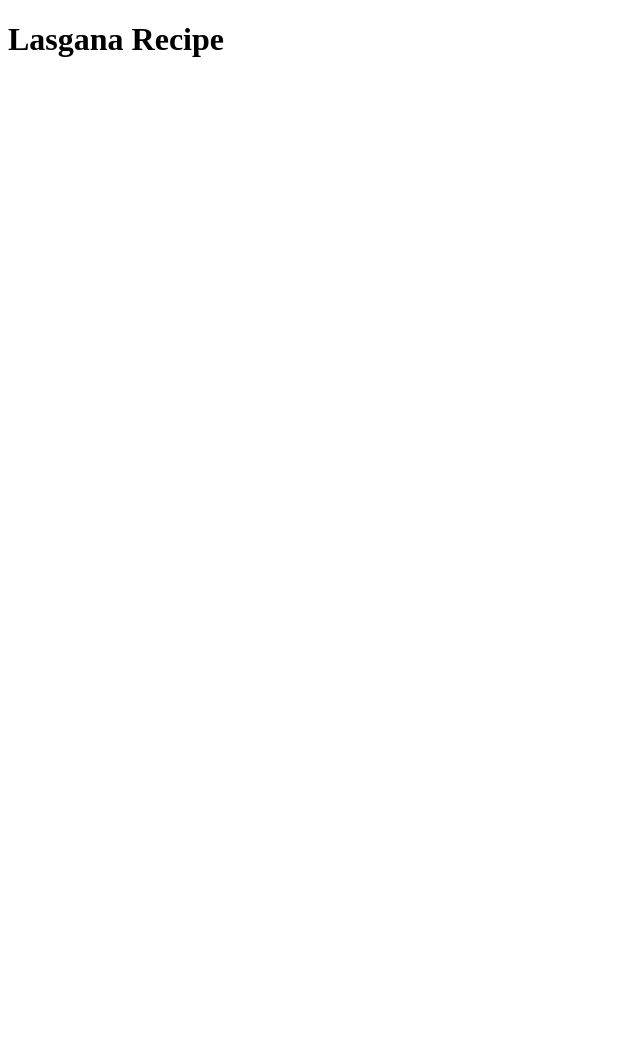
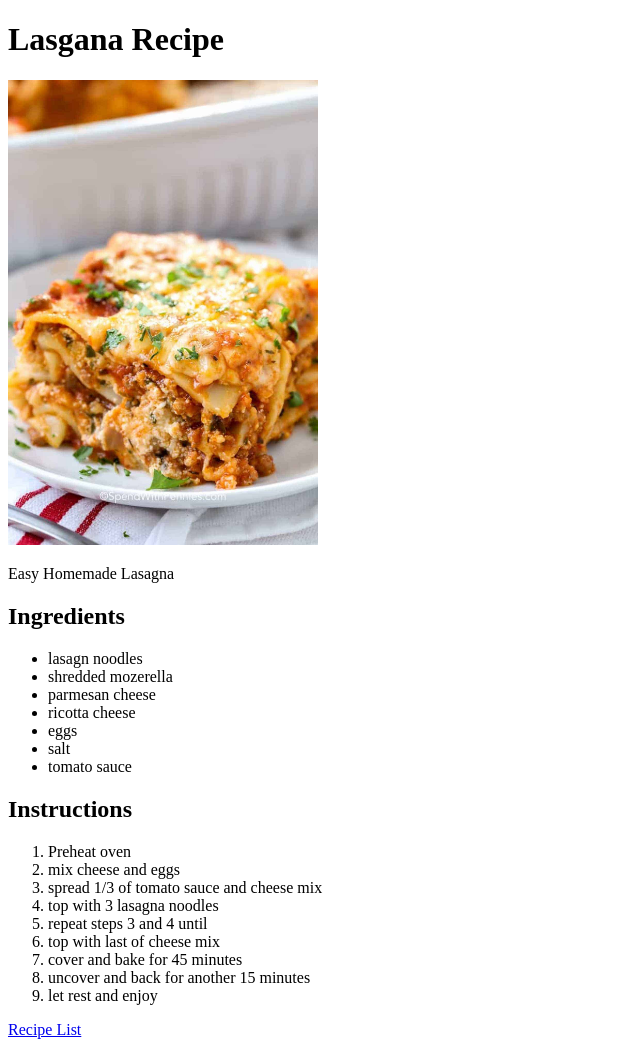
Before and after one commit to nhowardiit/odin-recipes, a plain HTML site: page recipes/lagsagna.html in a window 1280 px wide. Shown: the whole page, without its empty margins (0-640 px from the left). Before the commit the page ends 800 px from the top, so only its background shows below. Drawn offline with Linux system fonts and the light colour scheme.

Commit message:
iteration 3

```diff
--- a/recipes/lagsagna.html
+++ b/recipes/lagsagna.html
@@ -3,9 +3,36 @@
     <head>
         <meta charset="UTF-8" />
         <meta name="viewport" content="width=device-width, initial-scale=1.0" />
-        <title>Document</title>
+        <title>Lasagna Recipe</title>
     </head>
     <body>
         <h1>Lasgana Recipe</h1>
+        <img src="../assets/lasagna.jpeg" alt="lasagna" width="310" height="auto" />
+        <p>Easy Homemade Lasagna</p>
+        <h2>Ingredients</h2>
+        <ul>
+            <li>lasagn noodles</li>
+            <li>shredded mozerella</li>
+            <li>parmesan cheese</li>
+            <li>ricotta cheese</li>
+            <li>eggs</li>
+            <li>salt</li>
+            <li>tomato sauce</li>
+        </ul>
+        <h2>Instructions</h2>
+        <ol>
+            <li>Preheat oven</li>
+            <li>mix cheese and eggs</li>
+            <li>spread 1/3 of tomato sauce and cheese mix</li>
+            <li>top with 3 lasagna noodles</li>
+            <li>repeat steps 3 and 4 until</li>
+            <li>top with last of cheese mix</li>
+            <li>cover and bake for 45 minutes</li>
+            <li>uncover and back for another 15 minutes</li>
+            <li>let rest and enjoy</li>
+        </ol>
+        <footer>
+            <a href="../index.html">Recipe List</a>
+        </footer>
     </body>
 </html>
```
Also changed, not shown: index.html (+8 -3 lines), recipes/salad.html (+20 -1 lines), assets/lasagna.jpeg (added), assets/spinachSalad.jpg (added).
